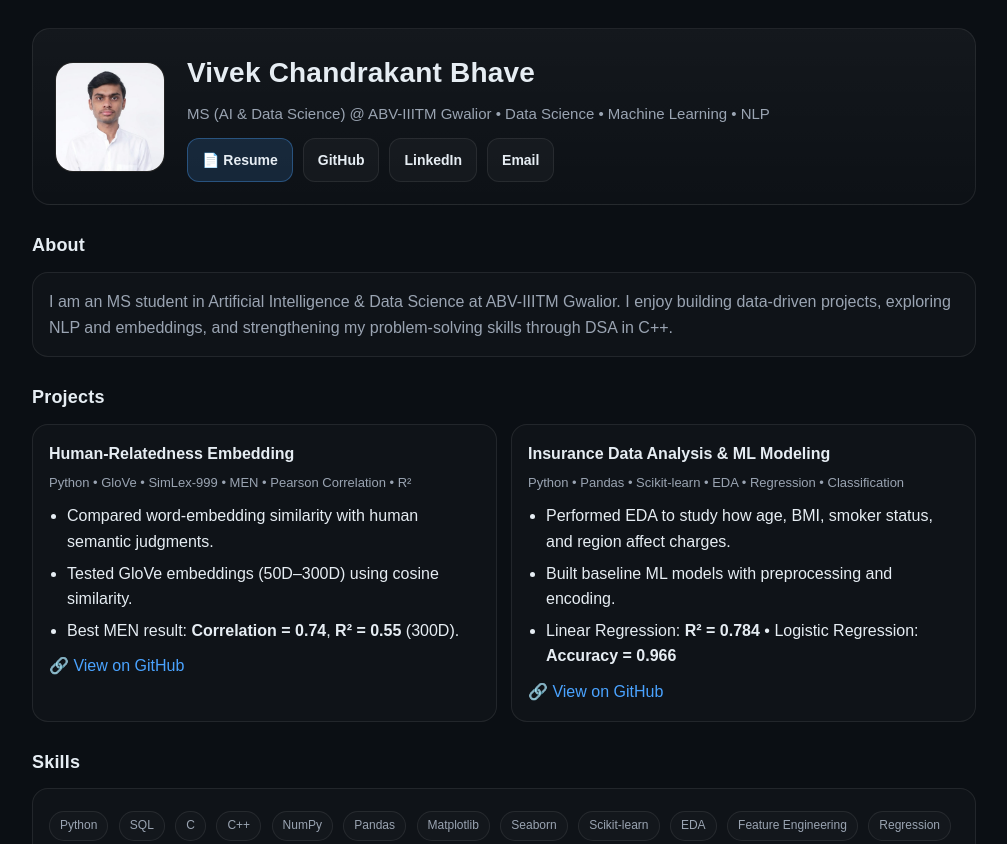
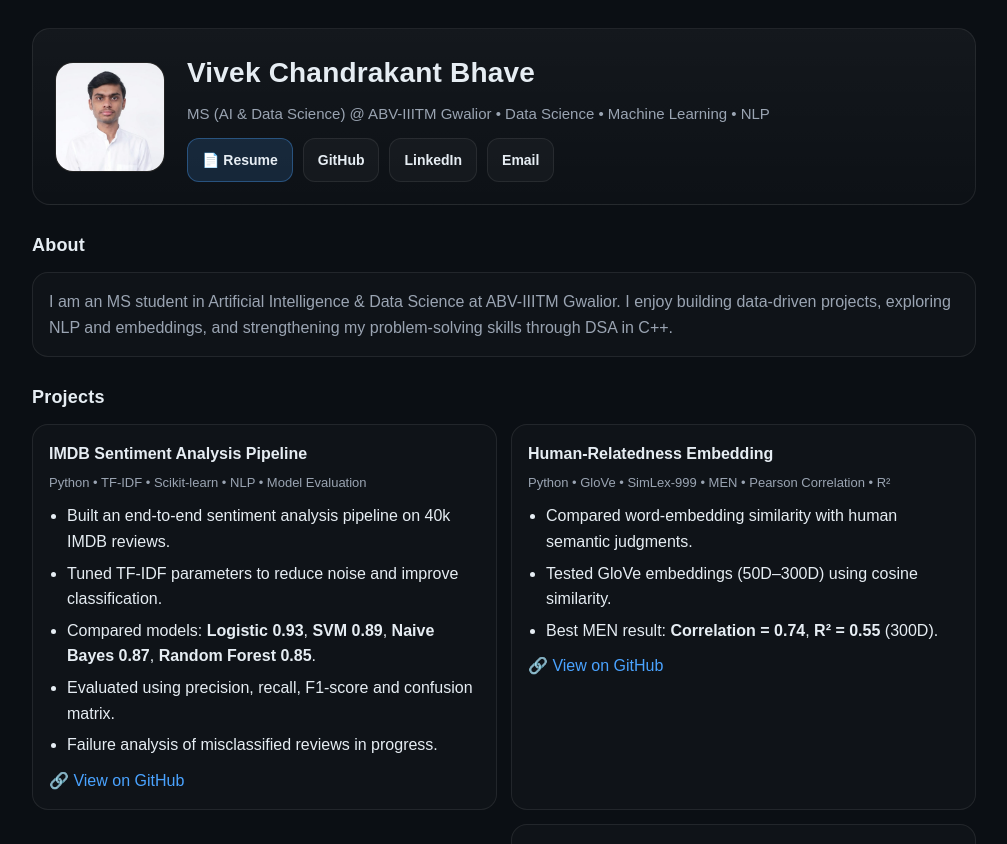
Before and after one commit to vivek-bhave/vivek-bhave.github.io, a plain HTML site: page index.html in a window 1280 px wide. Shown: the top 844 px of the page, without its empty margins (136-1143 px from the left). Drawn offline with Linux system fonts and the light colour scheme.

Commit message:
Update Portfolio

```diff
--- a/index.html
+++ b/index.html
@@ -154,7 +154,7 @@
 
         <div class="buttons">
           <!-- Replace resume.pdf with your resume file name -->
-          <a class="btn primary" href="resume.pdf" target="_blank">📄 Resume</a>
+          <a class="btn primary" href="Resume .pdf" target="_blank">📄 Resume</a>
 
           <a class="btn" href="https://github.com/vivek-bhave" target="_blank">GitHub</a>
           <a class="btn" href="https://www.linkedin.com/in/vivek-bhave-1527b8309/" target="_blank">LinkedIn</a>
@@ -176,7 +176,22 @@
     <!-- PROJECTS -->
     <h2>Projects</h2>
     <div class="grid">
-
+      <div class="card">
+  <h3>IMDB Sentiment Analysis Pipeline</h3>
+  <p class="meta">Python • TF-IDF • Scikit-learn • NLP • Model Evaluation</p>
+  <ul>
+    <li>Built an end-to-end sentiment analysis pipeline on 40k IMDB reviews.</li>
+    <li>Tuned TF-IDF parameters to reduce noise and improve classification.</li>
+    <li>Compared models: <b>Logistic 0.93</b>, <b>SVM 0.89</b>, <b>Naive Bayes 0.87</b>, <b>Random Forest 0.85</b>.</li>
+    <li>Evaluated using precision, recall, F1-score and confusion matrix.</li>
+    <li>Failure analysis of misclassified reviews in progress.</li>
+  </ul>
+  <div style="margin-top:10px;">
+    <a href="https://github.com/vivek-bhave/imdb-sentiment-analysis-pipeline" target="_blank">
+      🔗 View on GitHub
+    </a>
+  </div>
+</div>
       <div class="card">
         <h3>Human-Relatedness Embedding</h3>
         <p class="meta">Python • GloVe • SimLex-999 • MEN • Pearson Correlation • R²</p>
@@ -189,21 +204,6 @@
           <a href="https://github.com/vivek-bhave/Human-Relatedness-embedding" target="_blank">🔗 View on GitHub</a>
         </div>
       </div>
-
-      <div class="card">
-        <h3>Insurance Data Analysis &amp; ML Modeling</h3>
-        <p class="meta">Python • Pandas • Scikit-learn • EDA • Regression • Classification</p>
-        <ul>
-          <li>Performed EDA to study how age, BMI, smoker status, and region affect charges.</li>
-          <li>Built baseline ML models with preprocessing and encoding.</li>
-          <li>Linear Regression: <b>R² = 0.784</b> • Logistic Regression: <b>Accuracy = 0.966</b></li>
-        </ul>
-        <div style="margin-top:10px;">
-          <a href="https://github.com/vivek-bhave/Insurance-Data-Analysis" target="_blank">🔗 View on GitHub</a>
-        </div>
-      </div>
-
-    </div>
 
     <!-- SKILLS -->
     <h2>Skills</h2>
```
